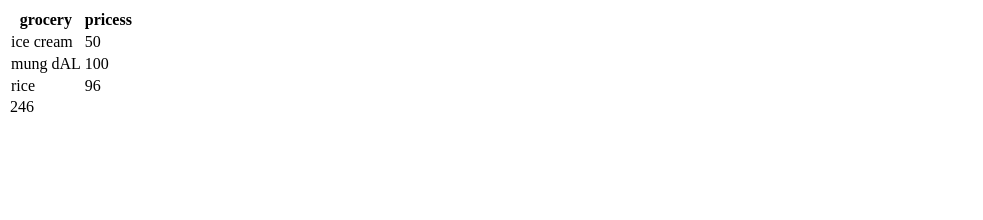
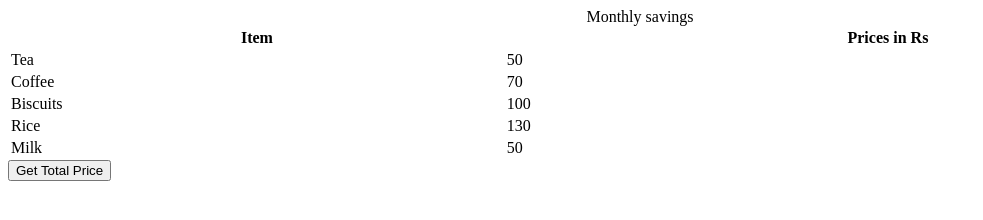
Before and after one commit to acciojob/grofers-checkout-AmanKaushik975, a website: page main.html in a window 1280 px wide. Shown: the whole page, without its empty margins (0-983 px from the left). Drawn offline with Linux system fonts and the light colour scheme.

Commit message:
created a submission

```diff
--- a/main.html
+++ b/main.html
@@ -8,22 +8,33 @@
 
 <body>
     <!-- the entire body must be written by student -->
-	<table id="table1">
+    <table style="width: 100%">
+    <caption>
+      Monthly savings
+    </caption>
     <tr>
-			<th>grocery</th>
-		<th>pricess</th>
+      <th>Item</th>
+      <th>Prices in Rs</th>
     </tr>
     <tr>
-			<td>ice cream</td>
-			<td data-ns-test="price">50</td>
+      <td class="item">Tea</td>
+      <td class="price">50</td>
     </tr>
     <tr>
-			<td>mung dAL</td>
-			<td data-ns-test="price">100</td>
+      <td class="item">Coffee</td>
+      <td class="price">70</td>
     </tr>
     <tr>
-			<td>rice</td>
-			<td data-ns-test="price">96</td>
+      <td class="item">Biscuits</td>
+      <td class="price">100</td>
+    </tr>
+    <tr>
+      <td class="item">Rice</td>
+      <td class="price">130</td>
+    </tr>
+    <tr>
+      <td class="item">Milk</td>
+      <td class="price">50</td>
     </tr>
   </table>
     <script type="text/javascript" src="./script.js">
--- a/script.js
+++ b/script.js
@@ -1,13 +1,21 @@
-const priceArray=document.querySelectorAll('[data-ns-test="price"]');
-let table=document.getElementById("table1");
-let ans=0;
-for (let i = 0; i < priceArray.length; i++) {
-	ans+=parseInt(priceArray[i].innerText);
-}
-let total=document.createElement("tr");
+const getSumBtn = document.createElement("button");
+getSumBtn.append("Get Total Price");
+document.body.appendChild(getSumBtn);
 
-total.setAttribute("data-ns-test", "grandTotal");
+let table = document.querySelector("table")
+let itemPrice = document.querySelectorAll(".price")
 
-total.innerText=ans;
+const getSum = () => {
+	let newRow = document.createElement("tr")
+	newRow.id = "ans"
+	let newCell = document.createElement("td")
+	let totalPrice = 0
+	for(let t of itemPrice){
+		totalPrice += +t.innerText
+	}
+	newCell.innerText = `${totalPrice}`
+	newRow.append(newCell)
+	table.append(newRow)
+};
 
-table.appendChild(total);
+getSumBtn.addEventListener("click", getSum);
```
Lines whose indentation alone changed are shown as unchanged.
